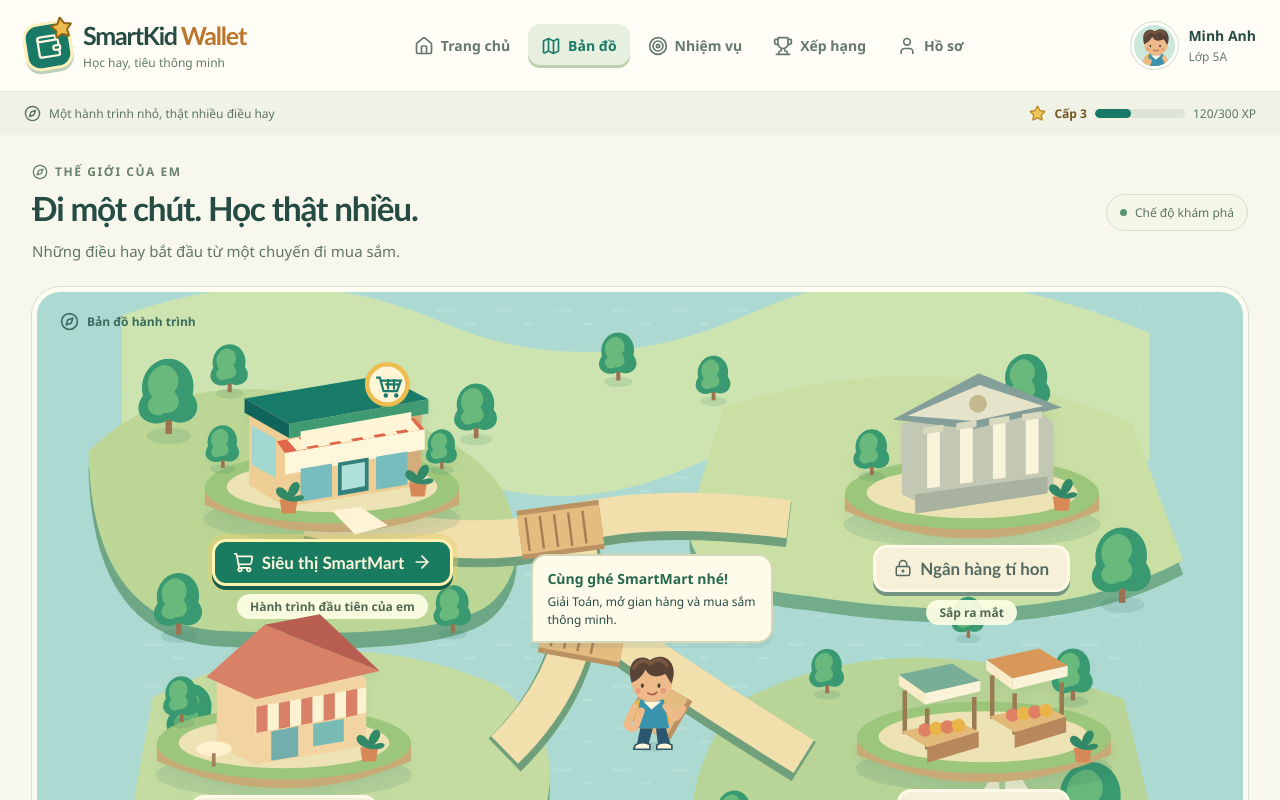
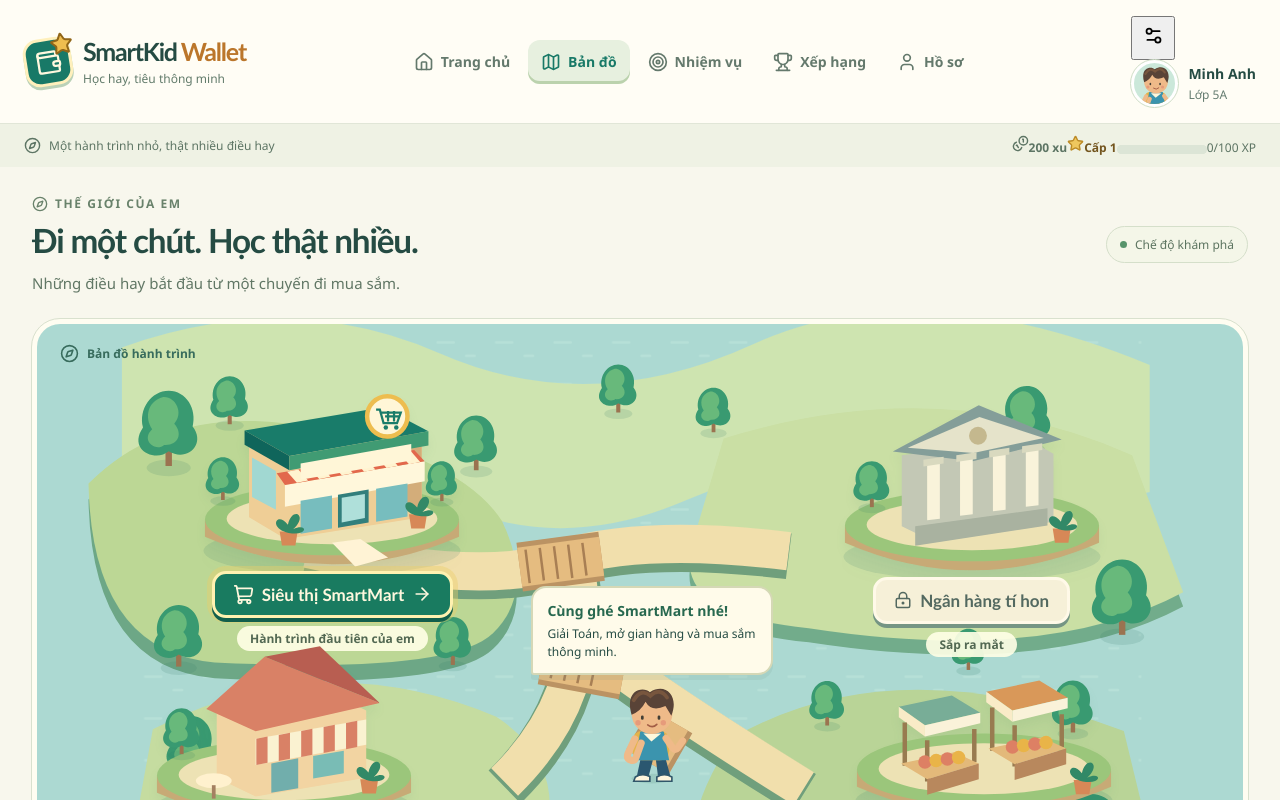
Before and after one commit to Loccao102/SmartKid-Wallet, a React (Vite) app: page / in a window 1280 px wide. Shown: the top 800 px of the page. Built offline with nearby package versions, Linux system fonts and the light colour scheme; no server answers.

Commit message:
feat: connect live XP coins and audio settings to app shell

```diff
--- a/src/App.tsx
+++ b/src/App.tsx
@@ -1,10 +1,12 @@
 import { useEffect, useRef, useState } from 'react'
 import {
   BriefcaseBusiness,
+  Coins,
   Compass,
   Home,
   Map,
   Star,
+  Settings2,
   Target,
   Trophy,
   User,
@@ -15,6 +17,7 @@ import { gameAssets } from './assets/registry'
 import { demoStudentProfile as student } from './data/studentDemo'
 import { traineeShift } from './data/workShift'
 import { getWorkShiftById } from './data/workShiftInstances'
+import { xpNeededForNextLevel } from './domain/progression'
 import type { ProductStallId } from './domain/types'
 import { HomeScreen } from './features/home/HomeScreen'
 import { LeaderboardScreen } from './features/leaderboard/LeaderboardScreen'
@@ -22,10 +25,13 @@ import { ClassPartyMissionScreen } from './features/missions/ClassPartyMissionSc
 import { MissionsScreen } from './features/missions/MissionsScreen'
 import { ProfileScreen } from './features/profile/ProfileScreen'
 import { ResearchSyncBridge } from './features/research/ResearchSyncBridge'
+import { AudioExperience } from './features/system/AudioExperience'
+import { AudioSettingsModal } from './features/system/AudioSettingsModal'
 import { FeatureErrorBoundary } from './features/system/FeatureErrorBoundary'
 import { SmartMartScreen } from './features/smartmart/SmartMartScreen'
 import { WorkModeScreen } from './features/work/WorkModeScreen'
 import { WorldMapScreen } from './features/world/WorldMapScreen'
+import { useProgressionStore } from './store/progression'
 
 type StudentPage =
   | 'home'
@@ -50,6 +56,11 @@ const navItems: Array<{
 
 export function App() {
   const [page, setPage] = useState<StudentPage>('maps')
+  const [audioSettingsOpen, setAudioSettingsOpen] = useState(false)
+  const level = useProgressionStore((state) => state.level)
+  const levelXp = useProgressionStore((state) => state.levelXp)
+  const coins = useProgressionStore((state) => state.coins)
+  const nextLevelXp = xpNeededForNextLevel(level)
   const [missionStall, setMissionStall] = useState<ProductStallId>('produce')
   const openMission = (stall: ProductStallId = 'produce') => { setMissionStall(stall); setPage('mission-class-party') }
   const [activeWorkShiftId, setActiveWorkShiftId] = useState(traineeShift.id)
@@ -76,6 +87,7 @@ export function App() {
       className={`production-shell ${working ? 'mode-work' : 'mode-learning'} ${page === 'mission-class-party' ? 'is-shopping' : ''}`}
     >
       <ResearchSyncBridge />
+      <AudioExperience />
       <a href="#student-content" className="skip-link">
         Đến nội dung chính
       </a>
@@ -110,6 +122,15 @@ export function App() {
             </button>
           ))}
         </nav>
+        <div className="game-header-actions">
+          <button
+            type="button"
+            className="audio-settings-trigger"
+            onClick={() => setAudioSettingsOpen(true)}
+            aria-label="Cài đặt âm thanh"
+          >
+            <Settings2 size={21} aria-hidden="true" />
+          </button>
           <button
             type="button"
             className="game-profile"
@@ -124,6 +145,7 @@ export function App() {
             <small>Lớp {student.className}</small>
           </span>
           </button>
+        </div>
       </header>
       <div className="game-status-bar">
         <span>
@@ -136,18 +158,24 @@ export function App() {
             ? 'Ca làm tại SmartMart'
             : 'Một hành trình nhỏ, thật nhiều điều hay'}
         </span>
+        <div className="game-economy">
+          <span className="game-coins">
+            <Coins size={17} aria-hidden="true" />
+            <strong>{coins.toLocaleString('vi-VN')} xu</strong>
+          </span>
           <span className="game-xp">
             <Star size={17} aria-hidden="true" />
-          <strong>Cấp {student.level}</strong>
+            <strong>Cấp {level}</strong>
             <progress
-            value={student.xp}
-            max={student.nextLevelXp}
-            aria-label={`${student.xp} trên ${student.nextLevelXp} XP`}
+              value={levelXp}
+              max={nextLevelXp}
+              aria-label={`${levelXp} trên ${nextLevelXp} XP`}
             />
             <span>
-            {student.xp}/{student.nextLevelXp} XP
+              {levelXp}/{nextLevelXp} XP
             </span>
           </span>
+        </div>
       </div>
       <main
         id="student-content"
@@ -191,6 +219,9 @@ export function App() {
           )}
         </FeatureErrorBoundary>
       </main>
+      {audioSettingsOpen ? (
+        <AudioSettingsModal onClose={() => setAudioSettingsOpen(false)} />
+      ) : null}
       <footer className="game-footer">
         <span>SmartKid Wallet</span>
         <span>Học từng chút · Lớn mỗi ngày</span>
```
Lines whose indentation alone changed are shown as unchanged.
